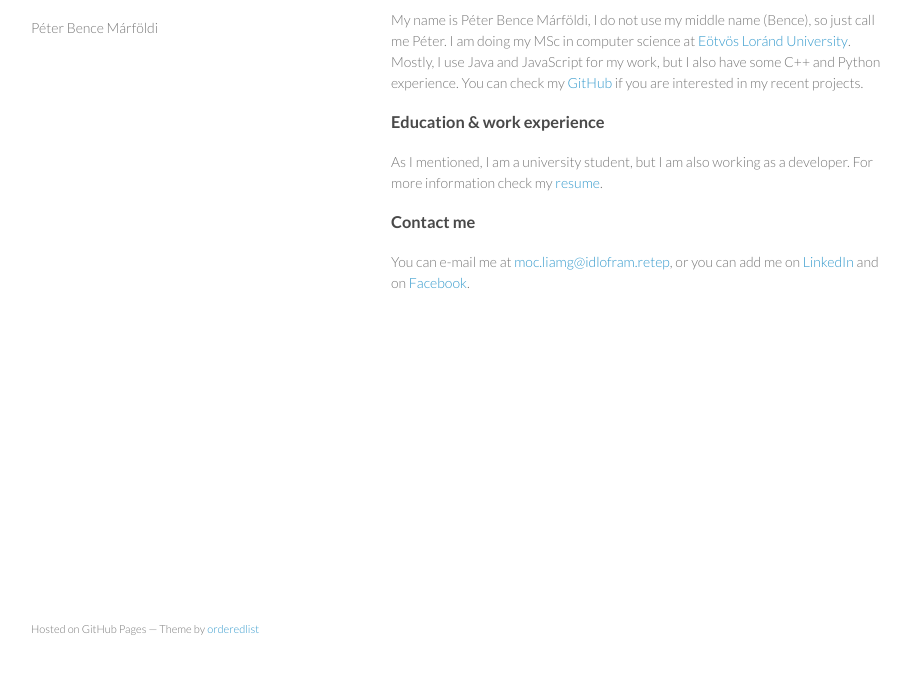
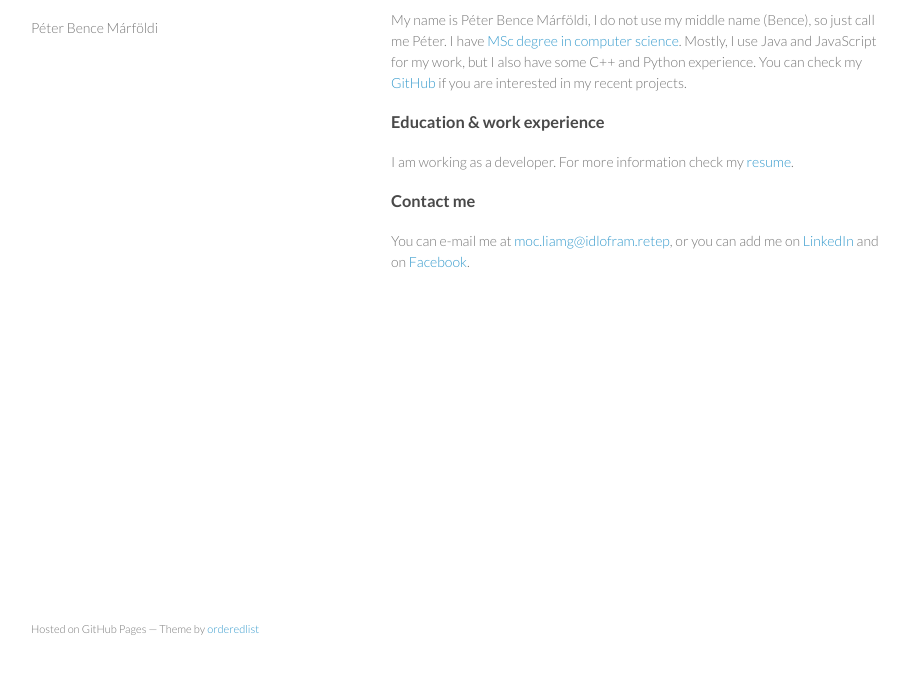
Before and after one commit to marfoldi/marfold.github.io, a plain HTML site: page index.html in a window 1280 px wide. Shown: the part 92-766 px from the top of the page, without its empty margins (179-1090 px from the left). Drawn offline with Linux system fonts and the light colour scheme.

Commit message:
Update index.html

```diff
--- a/index.html
+++ b/index.html
@@ -23,12 +23,12 @@
         <h2>
 <a id="hi" class="anchor" href="#hi" aria-hidden="true"><span class="octicon octicon-link"></span></a>Hi!</h2>
 
-<p>My name is Péter Bence Márföldi, I do not use my middle name (Bence), so just call me Péter. I am doing my MSc in computer science at <a href="http://inf.elte.hu/english">Eötvös Loránd University</a>. Mostly, I use Java and JavaScript for my work, but I also have some C++ and Python experience. You can check my <a href="https://github.com/marfoldi">GitHub</a> if you are interested in my recent projects.</p>
+<p>My name is Péter Bence Márföldi, I do not use my middle name (Bence), so just call me Péter. I have <a href="http://inf.elte.hu/english">MSc degree in computer science</a>. Mostly, I use Java and JavaScript for my work, but I also have some C++ and Python experience. You can check my <a href="https://github.com/marfoldi">GitHub</a> if you are interested in my recent projects.</p>
 
 <h3>
 <a id="education--work-experience" class="anchor" href="#education--work-experience" aria-hidden="true"><span class="octicon octicon-link"></span></a>Education &amp; work experience</h3>
 
-<p>As I mentioned, I am a university student, but I am also working as a developer. For more information check my <a href="https://github.com/marfoldi/resume/raw/master/resume.pdf">resume</a>.</p>
+<p>I am working as a developer. For more information check my <a href="https://github.com/marfoldi/resume/raw/master/resume.pdf">resume</a>.</p>
 
 <h3>
 <a id="contact-me" class="anchor" href="#contact-me" aria-hidden="true"><span class="octicon octicon-link"></span></a>Contact me</h3>
```
